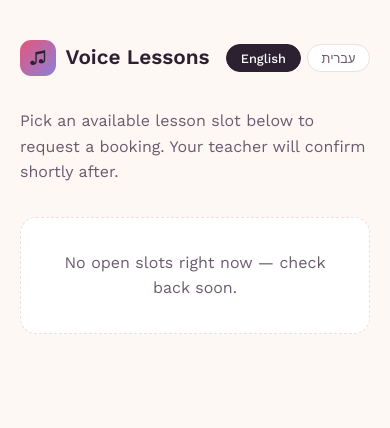
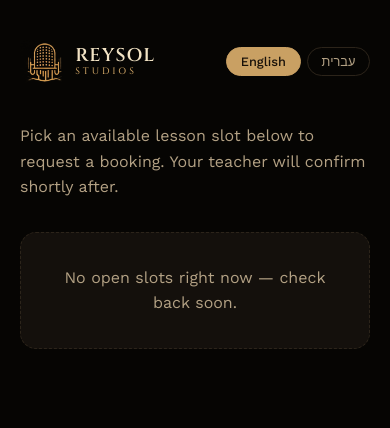
Before and after one commit to alonshac8484/Singing_lessopns, a Django app: page /slots/ in a window 390 px wide. Shown: the top 428 px of the page. Run offline with Django 4.2, Linux system fonts and the light colour scheme; data that the repository does not hold is empty.

Commit message:
Rebrand site as REYSOL Studios
Replaces the generic "Voice Lessons" placeholder branding with the
real REYSOL Studios identity: the studio's microphone mark (cropped
and keyed to transparency from the provided logo) plus a black/gold
theme derived from the logo's own palette, using Cinzel for the
wordmark to match the source lockup. Also branded the Django admin
header/title for consistency. Verified in both English/LTR and
Hebrew/RTL locally.

Co-Authored-By: Claude Sonnet 5 <noreply@anthropic.com>
Claude-Session: https://claude.ai/code/session_01VnRy5aDWEFvWiZrHdDz6YL

```diff
--- a/bookings/admin.py
+++ b/bookings/admin.py
@@ -4,6 +4,10 @@ from django.conf import settings
 
 from .models import BookingRequest, LessonSlot
 from .services.google_calendar import create_lesson_event, delete_lesson_event
+
+admin.site.site_header = "REYSOL Studios"
+admin.site.site_title = "REYSOL Studios Admin"
+admin.site.index_title = "Lesson Bookings"
 
 
 @admin.register(LessonSlot)
--- a/templates/base.html
+++ b/templates/base.html
@@ -1,25 +1,24 @@
-{% load i18n %}
+{% load i18n static %}
 <!doctype html>
 <html lang="{{ LANGUAGE_CODE }}" dir="{% if LANGUAGE_BIDI %}rtl{% else %}ltr{% endif %}">
 <head>
   <meta charset="utf-8">
   <meta name="viewport" content="width=device-width, initial-scale=1">
-  <title>{% block title %}{% trans "Voice Lessons" %}{% endblock %}</title>
-  <link rel="stylesheet" href="https://fonts.googleapis.com/css2?family=Sora:wght@600;700&family=Work+Sans:wght@400;500;600&display=swap">
+  <title>{% block title %}REYSOL Studios{% endblock %}</title>
+  <link rel="stylesheet" href="https://fonts.googleapis.com/css2?family=Cinzel:wght@500;600&family=Sora:wght@600;700&family=Work+Sans:wght@400;500;600&display=swap">
   <style>
     :root {
-      --bg: #fdf8f4;
-      --surface: #ffffff;
-      --surface-alt: #fff3ef;
-      --ink: #2b2130;
-      --ink-soft: #6b5b6e;
-      --ink-faint: #a898a6;
-      --line: #f0dfe0;
-      --accent: #e4577a;
-      --accent-ink: #ffffff;
-      --accent-wash: #fce6ea;
-      --secondary: #8b7fd9;
-      --secondary-wash: #ece9fb;
+      --bg: #060503;
+      --surface: #14100c;
+      --surface-alt: #1c1610;
+      --ink: #f2e3c4;
+      --ink-soft: #b3a184;
+      --ink-faint: #776a54;
+      --line: #2c241a;
+      --accent: #c9a063;
+      --accent-strong: #e4c287;
+      --accent-ink: #171009;
+      --accent-wash: rgba(201, 160, 99, 0.14);
     }
 
     * { box-sizing: border-box; }
@@ -37,7 +36,7 @@
 
     h1, h2, h3 { font-family: 'Sora', 'Work Sans', sans-serif; color: var(--ink); margin: 0; }
 
-    a { color: var(--accent); }
+    a { color: var(--accent-strong); }
 
     /* Header */
     header.site {
@@ -45,31 +44,46 @@
       justify-content: space-between;
       align-items: center;
       gap: 1rem;
-      margin-bottom: 2rem;
+      margin-bottom: 2.5rem;
       flex-wrap: wrap;
     }
 
     .brand {
       display: flex;
       align-items: center;
-      gap: 0.6rem;
+      gap: 0.85rem;
       text-decoration: none;
       color: var(--ink);
     }
 
-    .brand-mark {
-      width: 2.25rem;
-      height: 2.25rem;
-      border-radius: 0.7rem;
-      background: linear-gradient(135deg, var(--accent), var(--secondary));
-      display: flex;
-      align-items: center;
-      justify-content: center;
-      font-size: 1.1rem;
+    .brand-mark-img {
+      width: 2.6rem;
+      height: auto;
       flex: none;
     }
 
-    .brand-name { font-size: 1.3rem; font-weight: 700; }
+    .brand-word {
+      display: flex;
+      flex-direction: column;
+      line-height: 1.05;
+    }
+
+    .brand-name {
+      font-family: 'Cinzel', 'Sora', serif;
+      font-weight: 600;
+      font-size: 1.15rem;
+      letter-spacing: 0.06em;
+      color: var(--ink);
+    }
+
+    .brand-sub {
+      font-family: 'Cinzel', 'Sora', serif;
+      font-weight: 500;
+      font-size: 0.58rem;
+      letter-spacing: 0.32em;
+      color: var(--accent);
+      margin-top: 0.15rem;
+    }
 
     .lang-switch { display: flex; gap: 0.4rem; }
     .lang-switch form { display: inline; }
@@ -78,7 +92,7 @@
       font-family: 'Work Sans', sans-serif;
       font-size: 0.8rem;
       font-weight: 500;
-      background: var(--surface);
+      background: transparent;
       border: 1px solid var(--line);
       color: var(--ink-soft);
       padding: 0.35rem 0.85rem;
@@ -87,9 +101,9 @@
     }
 
     .lang-switch button[disabled] {
-      background: var(--ink);
-      color: var(--surface);
-      border-color: var(--ink);
+      background: var(--accent);
+      color: var(--accent-ink);
+      border-color: var(--accent);
       cursor: default;
     }
 
@@ -282,8 +296,11 @@
 <body>
   <header class="site">
     <a class="brand" href="{% url 'bookings:slot_list' %}">
-      <span class="brand-mark" aria-hidden="true">&#9835;</span>
-      <span class="brand-name">{% trans "Voice Lessons" %}</span>
+      <img class="brand-mark-img" src="{% static 'bookings/reysol-mic.png' %}" alt="">
+      <span class="brand-word">
+        <span class="brand-name">REYSOL</span>
+        <span class="brand-sub">STUDIOS</span>
+      </span>
     </a>
     <span class="lang-switch">
       {% get_current_language as CURRENT_LANGUAGE %}
```
Also changed, not shown: other parts of templates/base.html (+11 -11 lines), bookings/static/bookings/reysol-mic.png (added).
